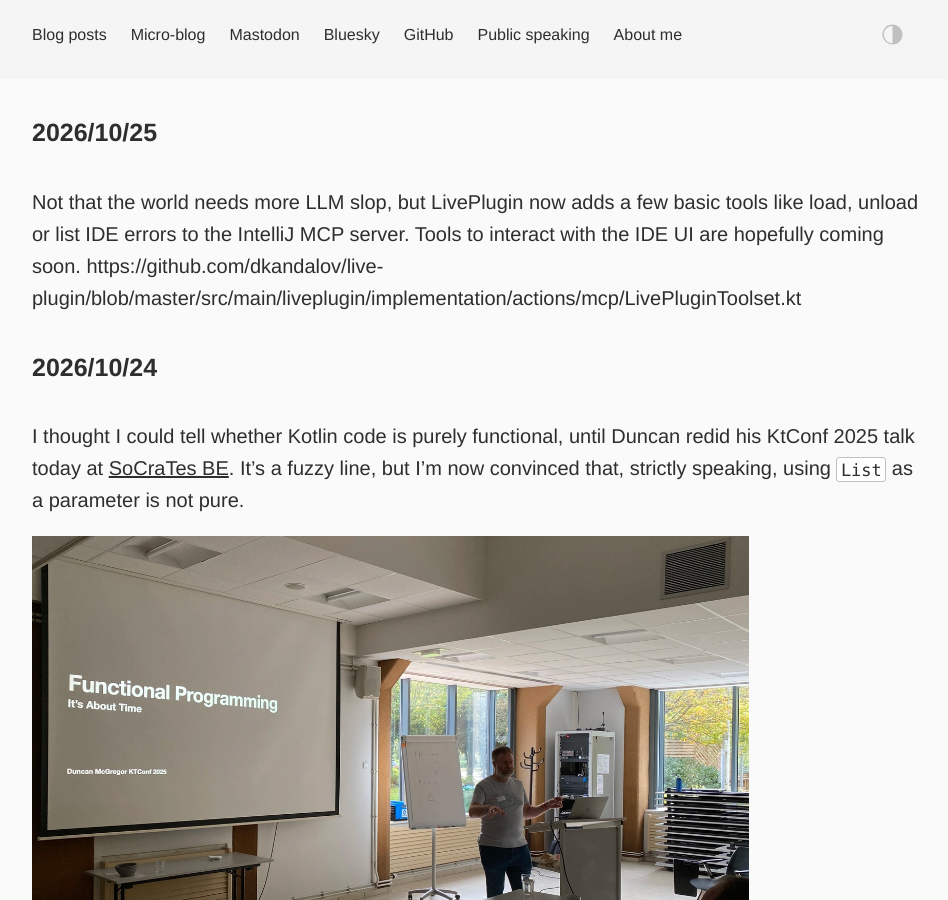
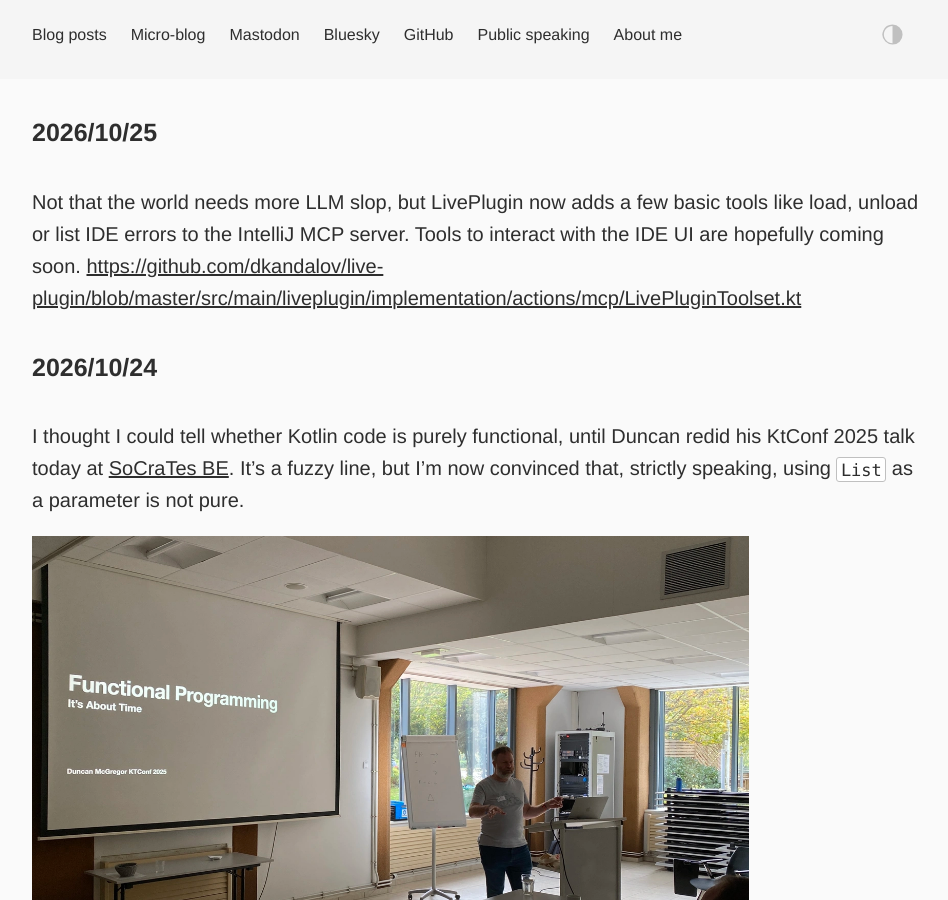
Before and after one commit to dkandalov/dkandalov.github.io, a Jekyll site: the page built from micro-blog.md, in a window 1280 px wide and 900 px high. Shown: the whole window, without its empty margins (160-1108 px from the left). Built offline with Jekyll 4.4.1, drawn with Linux system fonts in a browser that asks for light colours.

```diff
--- a/micro-blog.md
+++ b/micro-blog.md
@@ -4,7 +4,7 @@ permalink: /micro-blog/
 ---
 
 #### 2026/10/25
-Not that the world needs more LLM slop, but LivePlugin now adds a few basic tools like load, unload or list IDE errors to the IntelliJ MCP server. Tools to interact with the IDE UI are hopefully coming soon. https://github.com/dkandalov/live-plugin/blob/master/src/main/liveplugin/implementation/actions/mcp/LivePluginToolset.kt
+Not that the world needs more LLM slop, but LivePlugin now adds a few basic tools like load, unload or list IDE errors to the IntelliJ MCP server. Tools to interact with the IDE UI are hopefully coming soon. <https://github.com/dkandalov/live-plugin/blob/master/src/main/liveplugin/implementation/actions/mcp/LivePluginToolset.kt>
 
 #### 2026/10/24
 I thought I could tell whether Kotlin code is purely functional, until Duncan redid his KtConf 2025 talk today at [SoCraTes BE](https://socratesbe.org). It's a fuzzy line, but I'm now convinced that, strictly speaking, using `List` as a parameter is not pure.
```
